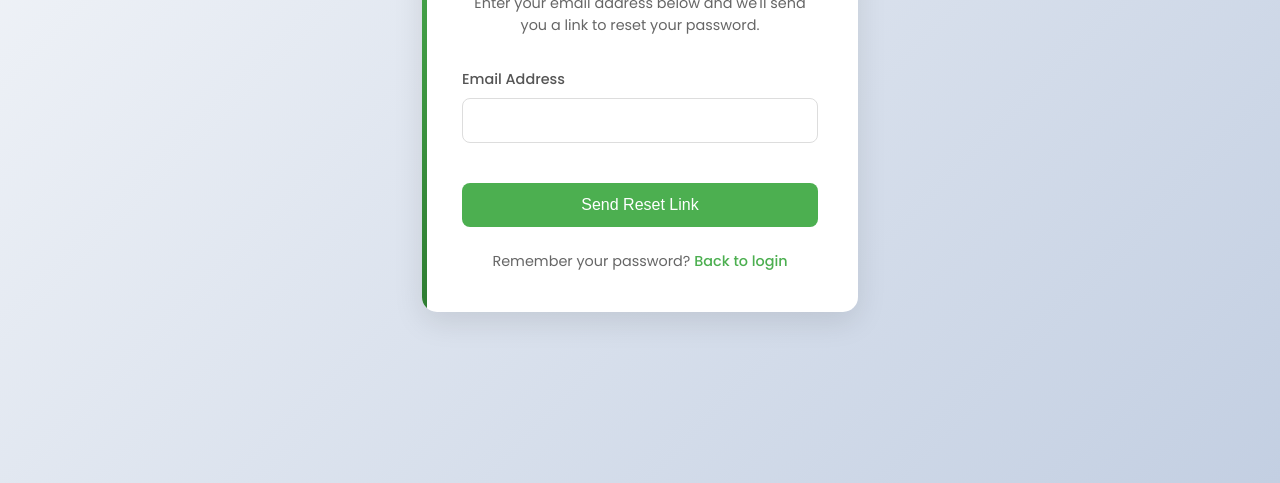
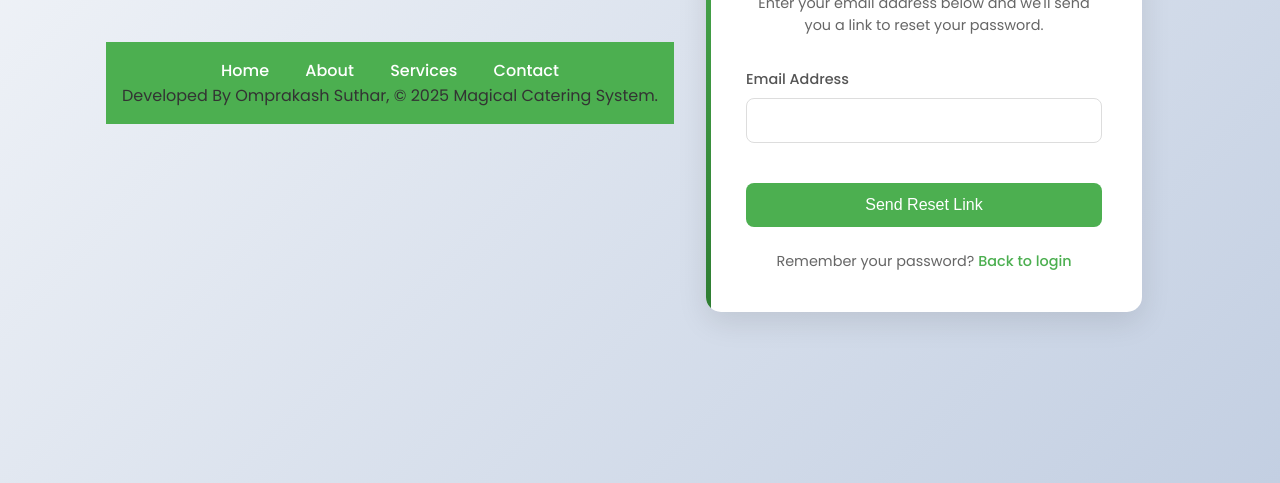
Before and after one commit to OPBSUTHAR/catering-reservation-and-order-system, a website: page public/forgot-password.html in a window 1280 px wide. Shown: the part 317-800 px from the top of the page. Drawn offline with Linux system fonts and the light colour scheme.

Commit message:
updated forgot-password.html

```diff
--- a/public/forgot-password.html
+++ b/public/forgot-password.html
@@ -219,8 +219,77 @@
                 font-size: 1.5rem;
             }
         }
+        header {
+            background-color: var(--primary-color);
+            padding: 1rem;
+            text-align: center;
+        }
+
+        nav {
+            list-style: none;
+            margin: 0;
+            padding: 0;
+            display: flex;
+            justify-content: center;
+        }
+
+        nav li {
+            margin: 0 1rem;
+        }
+
+        nav a {
+            color: var(--white);
+            text-decoration: none;
+            font-weight: 500;
+        }
+
+        nav a:hover {
+            text-decoration: underline;
+        }
+        @media (max-width: 600px) {
+            nav {
+                flex-direction: column;
+            }
+
+            nav li {
+                margin: 0.5rem 0;
+            }
+        }
+        ul {
+            list-style: none;
+            padding: 0;
+            margin: 0;
+        }
+
+        ul li {
+            display: inline-block;
+            margin-right: 1rem;
+        }
+
+        ul li a {
+            color: var(--white);
+            text-decoration: none;
+            font-weight: 500;
+        }
+
+        ul li a:hover {
+            text-decoration: underline;
+        }
     </style>
 </head>
+<header>
+    <nav>
+        <ul>
+            <li><a href="/index.html">Home</a></li>
+            <li><a href="about.html">About</a></li>
+            <li><a href="services.html">Services</a></li>
+            <li><a href="contact.html">Contact</a></li>
+        </ul>
+    </nav>
+    <div>
+        Developed By Omprakash Suthar, &copy; 2025 Magical Catering System.
+    </div>
+</header>
 <body>
     <div class="forgot-container">
         <div class="forgot-card">
```
Also changed, not shown: public/aboutus.html (+1 -1 lines), public/contact.html (+1 -1 lines), public/dashboard.html (+4 -0 lines), public/disclaimer.html (+1 -1 lines), public/services.html (+1 -1 lines).
